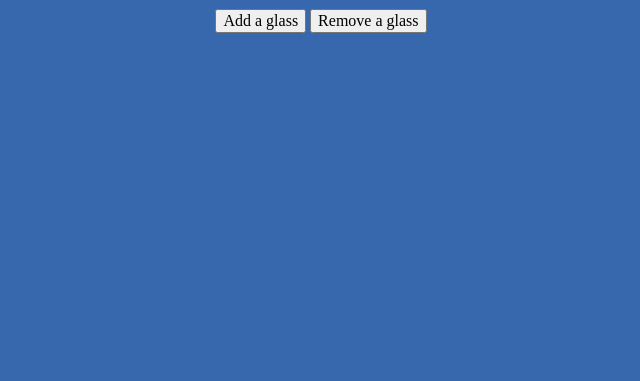
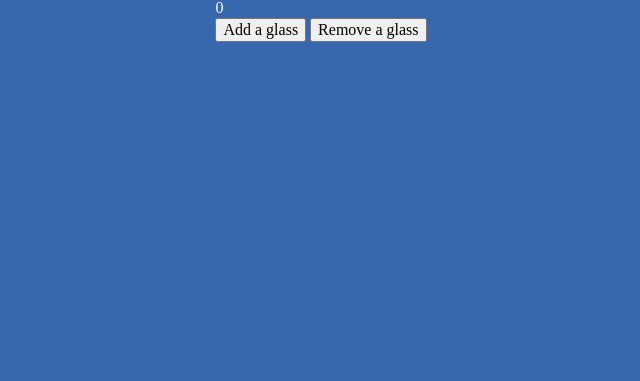
Before and after one commit to lukasz-klekner/hydr-app, a website built with webpack: page src/pages/index.html in a window 1280 px wide. Shown: the part 419-800 px from the top of the page, without its empty margins (319-959 px from the left). Built offline with nearby package versions, Linux system fonts and the light colour scheme.

Commit message:
fix: set a counter

```diff
--- a/src/pages/index.html
+++ b/src/pages/index.html
@@ -67,7 +67,7 @@
   <main class="main">
     <h1 class="title">HydrApp</h1>
     <div class="glass">
-      <span class="glass__counter"></span>
+      <span class="glass__counter">0</span>
     </div>
     <button class="button-add">Add a glass</button>
     <button class="button-remove">Remove a glass</button>
```
